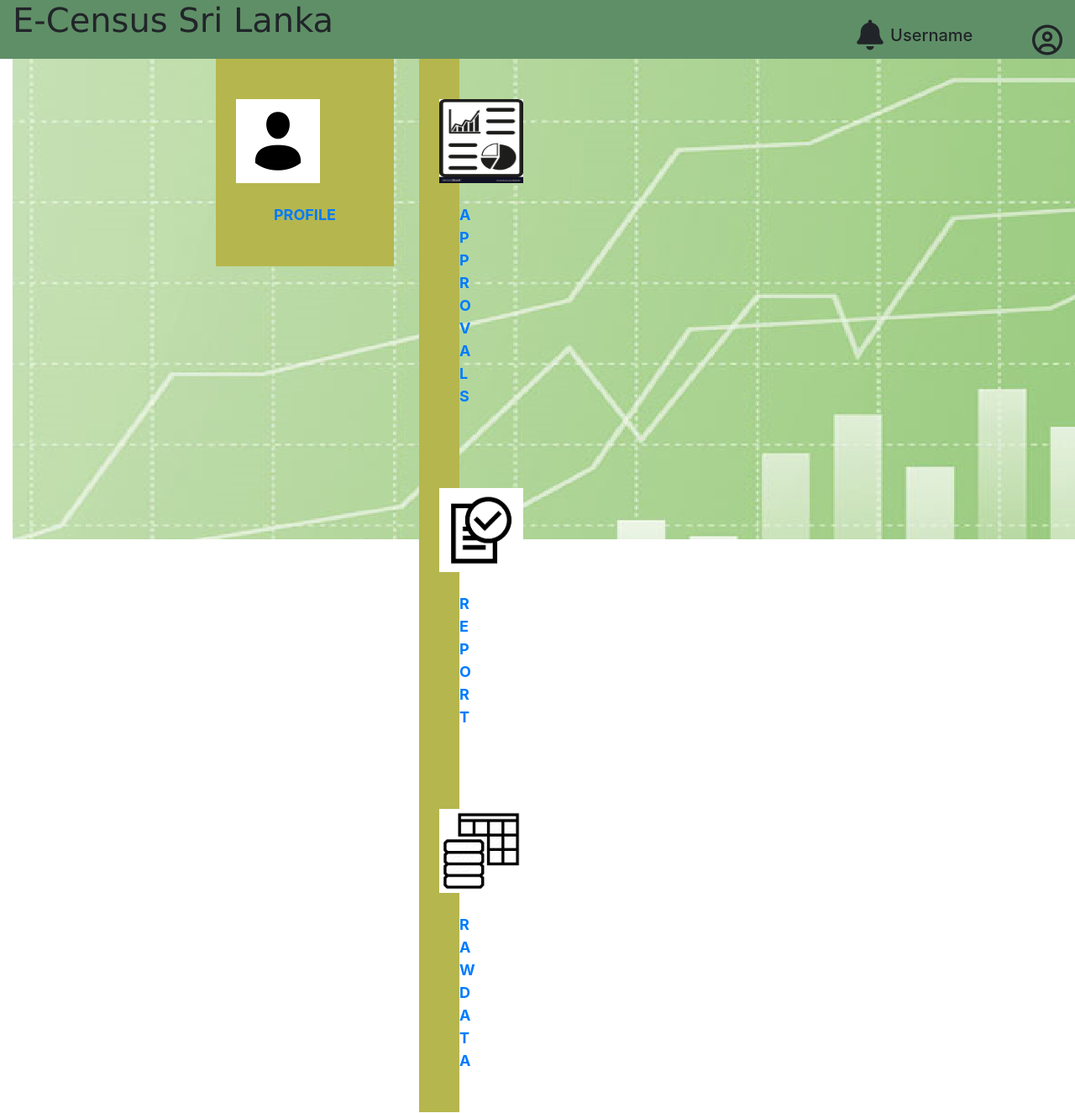
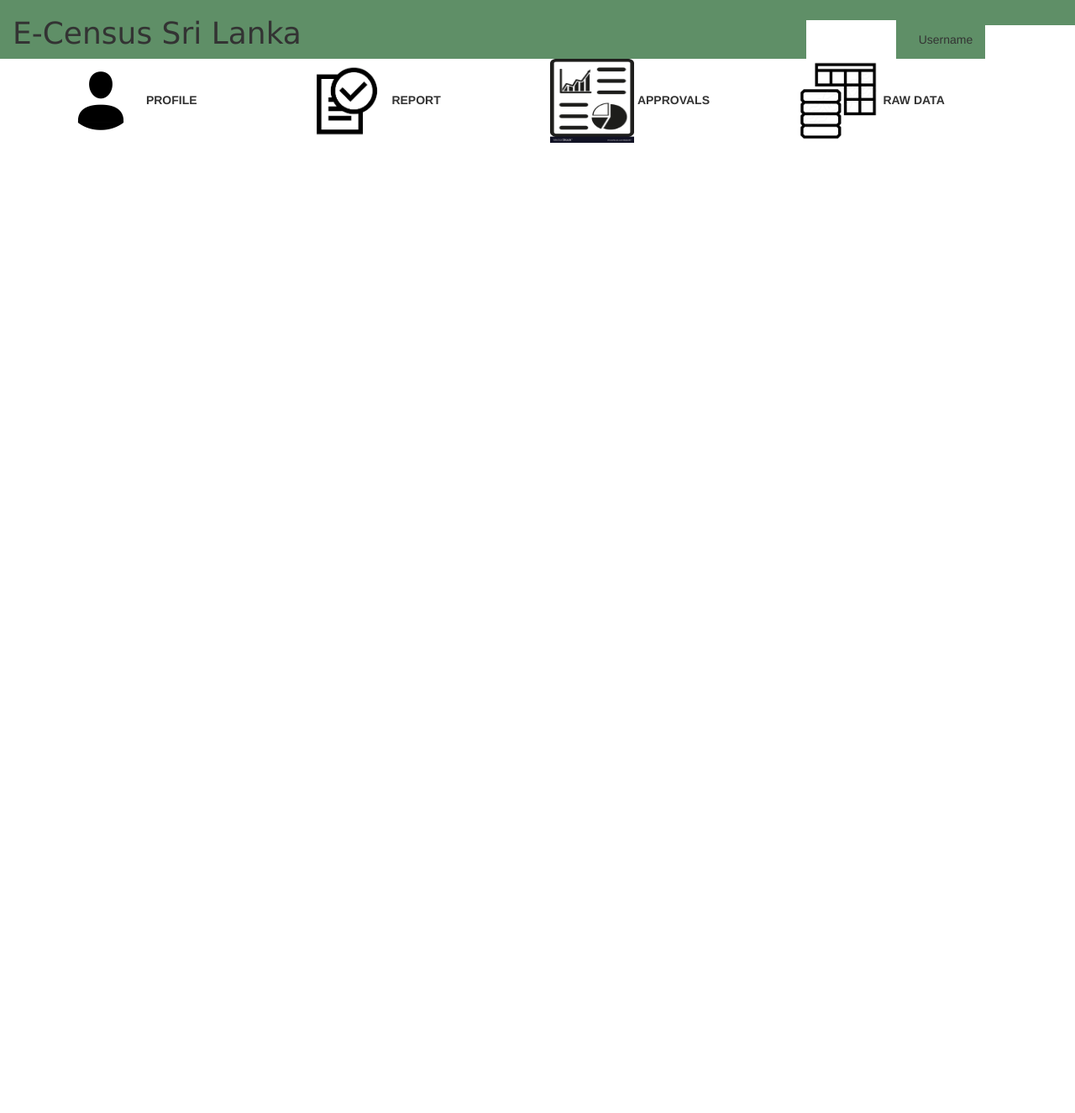
Before and after one commit to ThiyagarajahRajitha/NewCensus, a PHP site: page /NewCensus/gnhome.html in a window 1280 px wide; the page is wider, and only the part inside the window is pictured. Shown: that part at 84% size. After the commit the page ends 170 px from the top of that part, so only its background shows below. Run offline with PHP 8.4, Linux system fonts and the light colour scheme; some libraries are stand-ins or nearby versions.

Commit message:
changed1

```diff
--- a/gnhome.html
+++ b/gnhome.html
@@ -1,26 +1,17 @@
-<!doctype html>
+<!DOCTYPE html>
 <html lang="en">
     <head>
-    <title>GramaNiladhari Home</title>
-
-    <!-- Required meta tags -->
+        <title>Bootstrap Example</title>
         <meta charset="utf-8">
-    <meta name="viewport" content="width=device-width, initial-scale=1, shrink-to-fit=no">
-
-    <!-- Bootstrap CSS -->
-	<link rel="stylesheet" href="https://maxcdn.bootstrapcdn.com/bootstrap/4.0.0-beta.2/css/bootstrap.min.css" integrity="sha384-PsH8R72JQ3SOdhVi3uxftmaW6Vc51MKb0q5P2rRUpPvrszuE4W1povHYgTpBfshb" crossorigin="anonymous"">
-
+        <meta name="viewport" content="width=device-width,initial-scale=1">
+        <link rel="stylesheet" href="https://maxcdn.bootstrapcdn.com/bootstrap/3.4.1/css/bootstrap.min.css">
   <script src="https://ajax.googleapis.com/ajax/libs/jquery/3.5.1/jquery.min.js"></script>
-    <script src="https://cdnjs.cloudflare.com/ajax/libs/popper.js/1.16.0/umd/popper.min.js"></script>
-    <script src="https://maxcdn.bootstrapcdn.com/bootstrap/4.5.2/js/bootstrap.min.js"></script>
-    <link rel="stylesheet" href="https://cdnjs.cloudflare.com/ajax/libs/font-awesome/4.7.0/css/font-awesome.min.css">
-    <script src='https://kit.fontawesome.com/a076d05399.js'></script>
-
+  <script src="https://maxcdn.bootstrapcdn.com/bootstrap/3.4.1/js/bootstrap.min.js"></script>
 <link rel="stylesheet" href="css/custom.css">
 
 </head>
+<body>
 
-  <body>
 <div class="container-fluid">
 			<section>
 				<div class="row" style="margin-left: -15px;">
@@ -39,66 +30,37 @@
 					</div>
                 </div>
 
+<div class="container">
+    <div class="row">
+        <div class="col-sm-3">
+<img src="images/profile.png" style="width: 100px; height: 100px;">
 
 
-            <div style="background-image:url('images/bckedit.png');height: 572px;width: 1422px;">
 
-                <div class="row">
+                    <b>PROFILE</b>
 
-                    <div class="col-md-2"">
+        </div>
+
+        <div class="col-sm-3">
+             <img src="images/download.png" style="width: 100px; height: 100px;">
+
+                      <b>REPORT</b>
+
+        </div>
+
+        <div class="col-sm-3">
+             <img src="images/the-business-report-icon-audit-and-analysis-vector-6522497.jpg" style="width: 100px; height: 100px ;">
+
+                    <b>APPROVALS</b>
         </div>
 
 
-                <div class="col-md-2 mt-3 mt-sm-0 card-container" >
-                    <a href="http://localhost/NewCensus/GNProfile.html"/>
-                    <div class="card text-center product p-4 pt-5 border-0 rounded-0" style="background-color: #b6b64e;">
+<div class="col-sm-3">
+<img src="images/data_table.png" style="width: 100px; height: 100px;">
 
-                        <img src="images/profile.png" style="width: 100px; height: 100px;">
-
-                     <div class="card-body p-4 py-0 h-xs-440p" style="font-size: large;">
-
-                    <b>PROFILE</b>
-                    </div>
-                    </div>
-                </div>
-
-
-                <div class="col-md-2 mt-3 mt-sm-0 card-container">
-                    <div class="card text-center product p-4 pt-5 border-0  rounded-0" style="background-color: #b6b64e;">
-                     <img src="images/the-business-report-icon-audit-and-analysis-vector-6522497.jpg" style="width: 100px; height: 100px ;">
-                     <div class="card-body p-4 py-0 h-xs-440p" style="font-size: large;">
-                    <b>APPROVALS</b>
-                     </div>
-                    </div>
-                </div>
-
-                <div class="col-md-2 mt-3 mt-sm-0 card-container">
-                    <div class="card text-center product p-4 pt-5 border-0 rounded-0" style="background-color: #b6b64e;">
-                     <img src="images/download.png" style="width: 100px; height: 100px;">
-                     <div class="card-body p-4 py-0 h-xs-440p" style="font-size: large;">
-                      <b>REPORT</b>
-                     </div>
-                    </div>
-                </div>
-
-                <div class="col-md-2 mt-3 mt-sm-0 card-container">
-                    <div class="card text-center product p-4 pt-5 border-0 rounded-0" style="background-color: #b6b64e;">
-                     <img src="images/data_table.png" style="width: 100px; height: 100px;">
-                     <div class="card-body p-4 py-0 h-xs-440p" style="font-size: large;">
                       <b>RAW DATA</b>
 </div>
     </div>
 </div>
-
-                <div class="col-md-2">
-
-                </div>
-                </div>
-            </div>
-            </section>
-        </div>
-
-
-
 </body>
 </html>
--- a/gnhome.php
+++ b/gnhome.php
@@ -65,7 +65,7 @@
                 </div>
 
 
-                <div class="col-md-2 mt-3 card-container" style="margin-right:40px;">
+                <div class="col-md-2 mt-3 card-container" style="margin-right:80px;margin-left:-80px">
                 <a href="http://localhost/NewCensus/GNApproval.php"/>
                     <div class="card text-center product p-4 pt-5 border-0  rounded-0" style="background-color: #b6b64e;">
                      <img src="images/the-business-report-icon-audit-and-analysis-vector-6522497.jpg" style="width: 100px; height: 100px ;">
```
Lines whose indentation alone changed are shown as unchanged.
